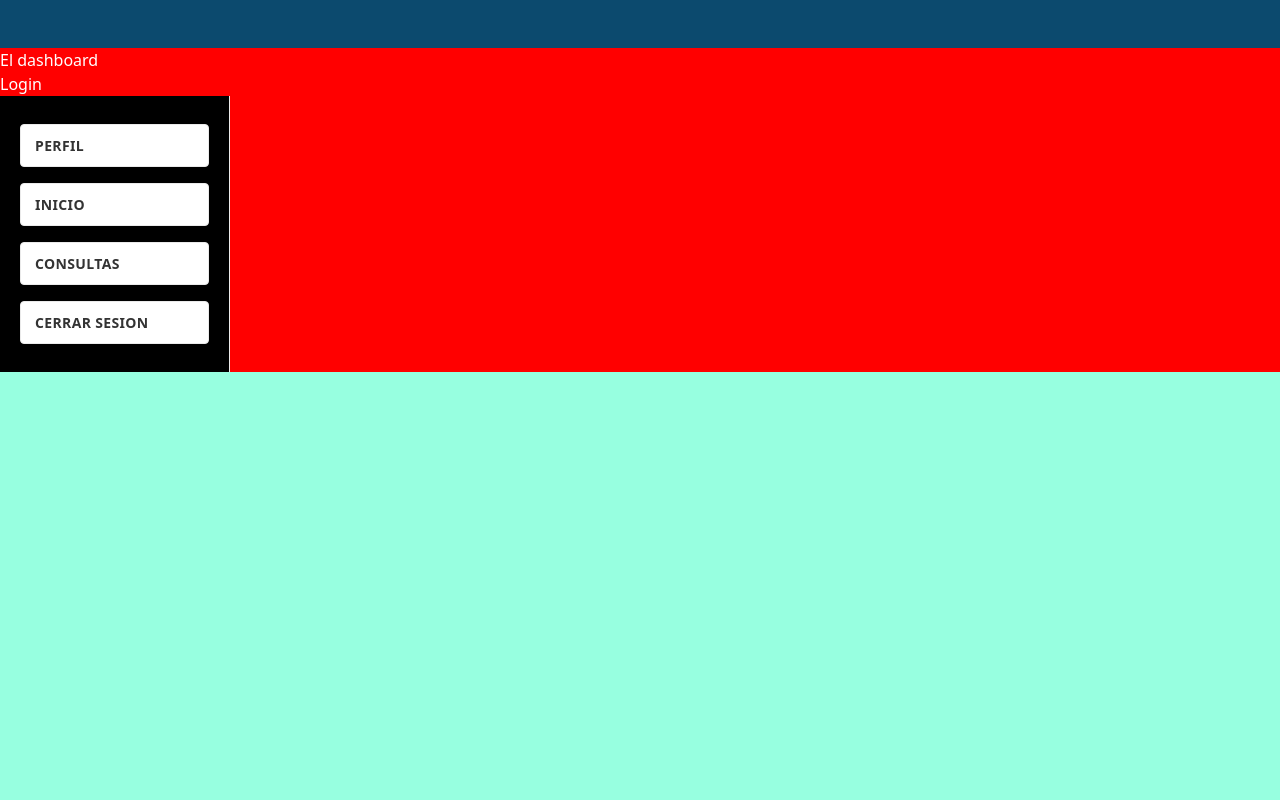
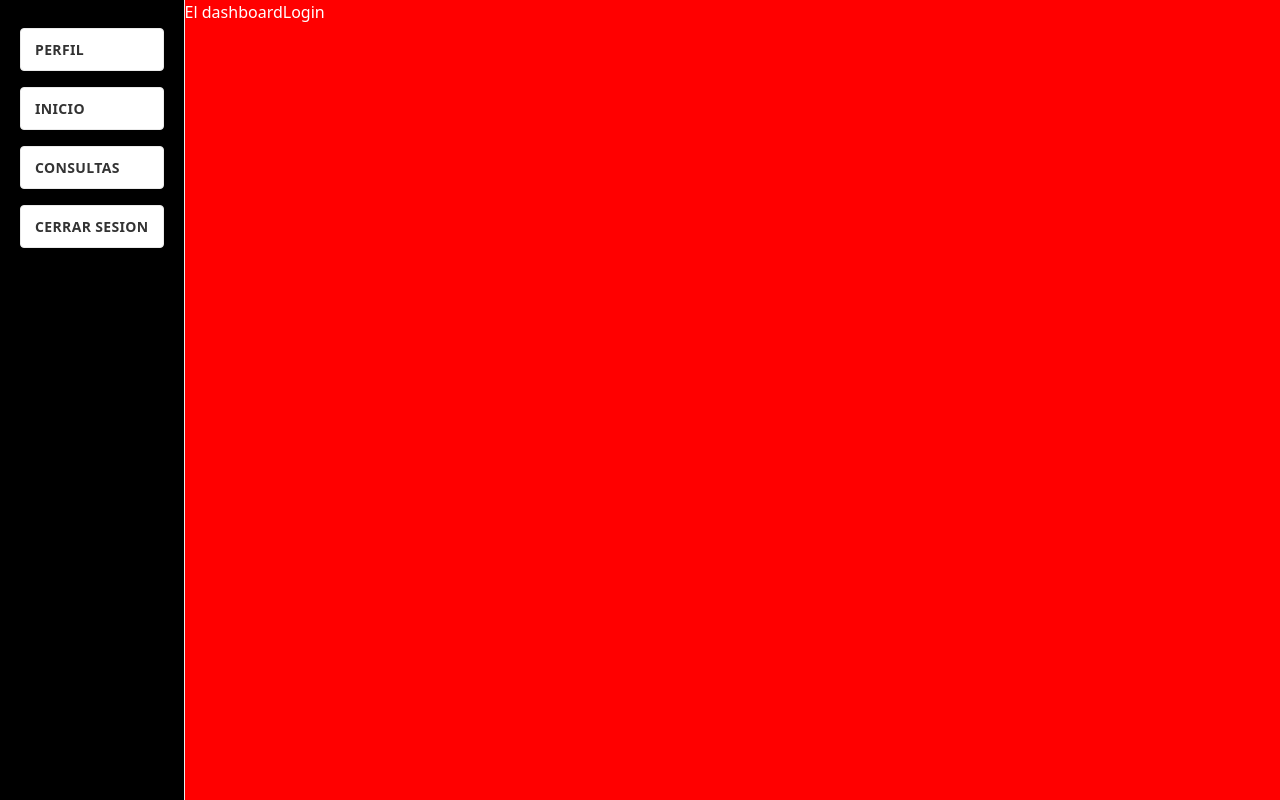
Before and after one commit to Xavybarcenas/vitfile_nextjs, a Next.js app: page /registro in a window 1280 px wide. Built offline with nearby package versions, Linux system fonts and the light colour scheme.

Commit message:
cambios a la interfaz

```diff
--- a/components/options.js
+++ b/components/options.js
@@ -3,7 +3,7 @@ import styles from "/components/styles/options.module.css";
 
 export default function options() {
   return (
-
+    <div>
     <nav className={styles.nav}>
       <Link href="#">
         <a>Perfil</a>
@@ -14,10 +14,10 @@ export default function options() {
       <Link href="#">
         <a>Consultas</a>
       </Link>
-      <Link href="#">
+      <Link href="/">
         <a>Cerrar Sesion</a>
       </Link>
     </nav>
-
+    </div>
   )
 }
--- a/components/styles/options.module.css
+++ b/components/styles/options.module.css
@@ -1,9 +1,8 @@
 .nav {
 
-    height: 100%;
+    height: 100vh;
     display: flex;
     flex-direction: column;
-    width: 18%;
     background-color: black;
     padding: 20px;
     border-right: 1px solid #eaeaea;
--- a/pages/registro/index.js
+++ b/pages/registro/index.js
@@ -4,13 +4,16 @@ import styles from "/styles/registro/registro.module.css";
 import Link from "next/link";
 import Options from "/components/options";
 
+
+
 export default function Home() {
   return (
-    <Layout title="Inicio">
+    <div className={styles.container}>
+      <Options/>
       <h1>El dashboard</h1>
       <Link href="/">
         <a>Login</a>
       </Link>
-    </Layout>
+      </div>
   );
 }
--- a/styles/registro/registro.module.css
+++ b/styles/registro/registro.module.css
@@ -1,6 +1,8 @@
 .container{
 
    display: flex;
+   height: 100%;
+   width: 100%;
   background-color: red;
 
 
```
